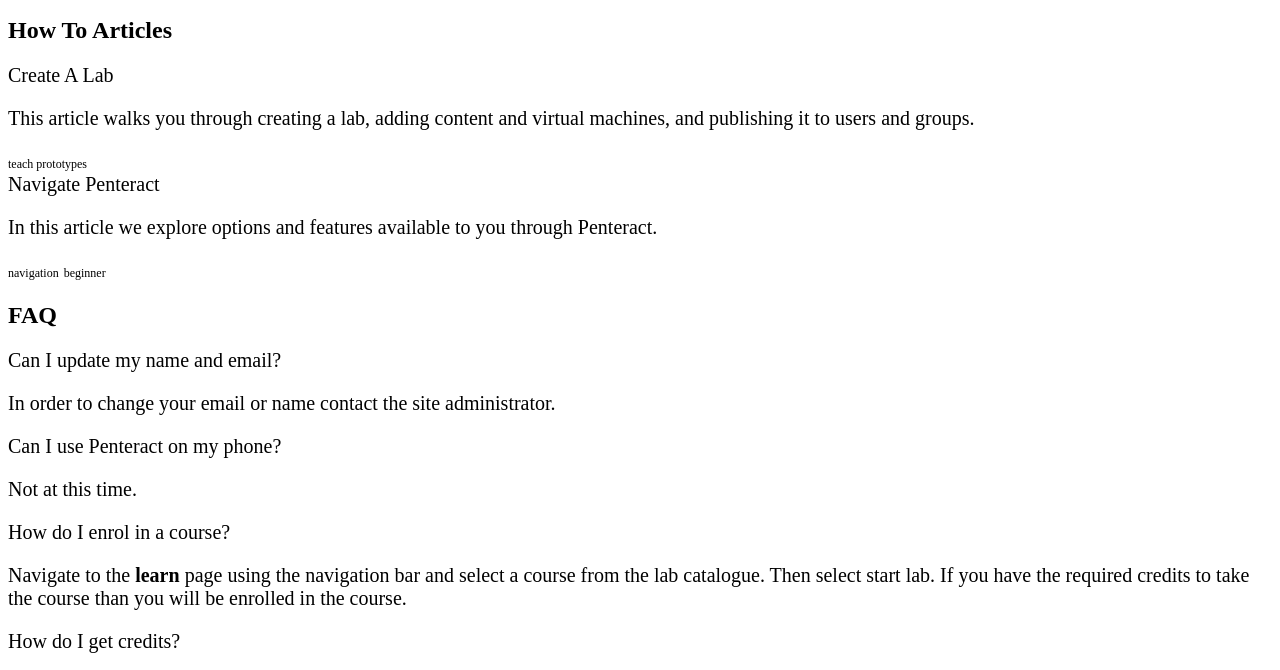
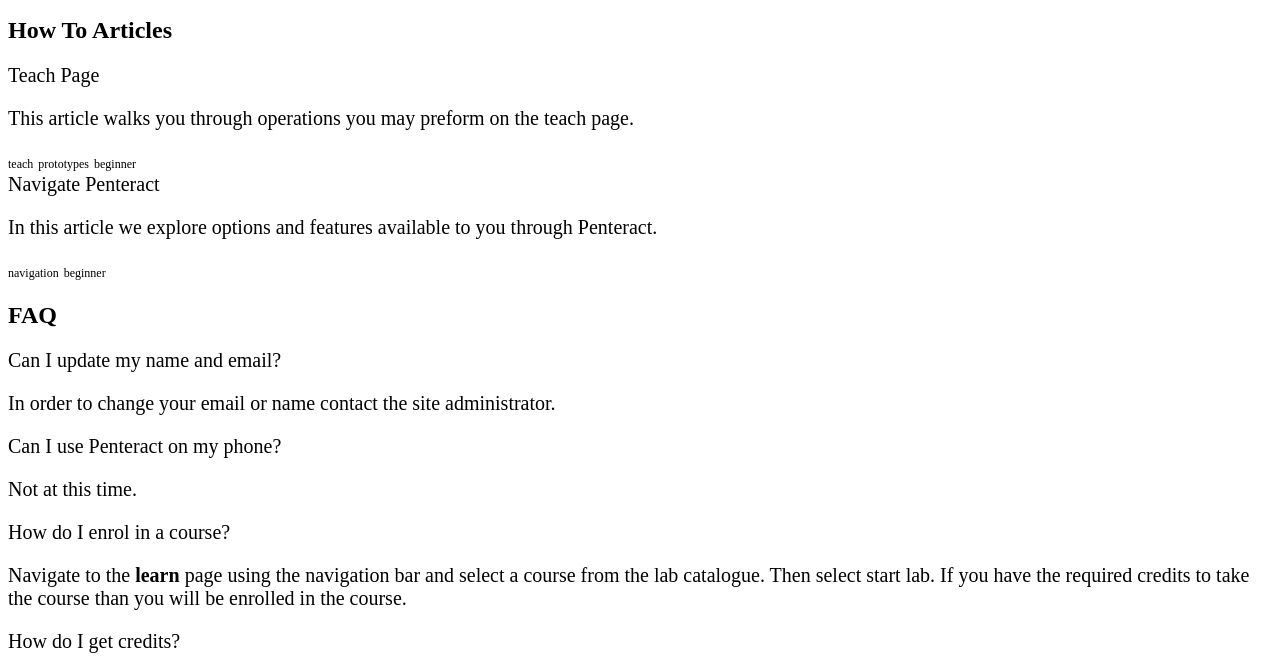
Before and after one commit to BannerFD/penteract-user-docs, a Gatsby site: page /v3 in a window 1280 px wide. Shown: the part 129-799 px from the top of the page. Built offline with nearby package versions, Linux system fonts and the light colour scheme; Gatsby itself is replaced by a stand-in of ours.

Commit message:
Update How To “create-a-lab”

```diff
--- a/doc/howto/create-a-lab.md
+++ b/doc/howto/create-a-lab.md
@@ -1,12 +1,12 @@
 ---
-title: Create A Lab
+title: Teach Page
 version: Lithium
-path: create-a-lab
-description: >-
-  This article walks you through creating a lab, adding content and virtual
-  machines, and publishing it to users and groups.
+path: teach-page
+description: 'This article walks you through operations you may preform on the teach page. '
 tags:
-  - teach prototypes
+  - teach
+  - prototypes
+  - beginner
 ---
 This is the content
 
```
